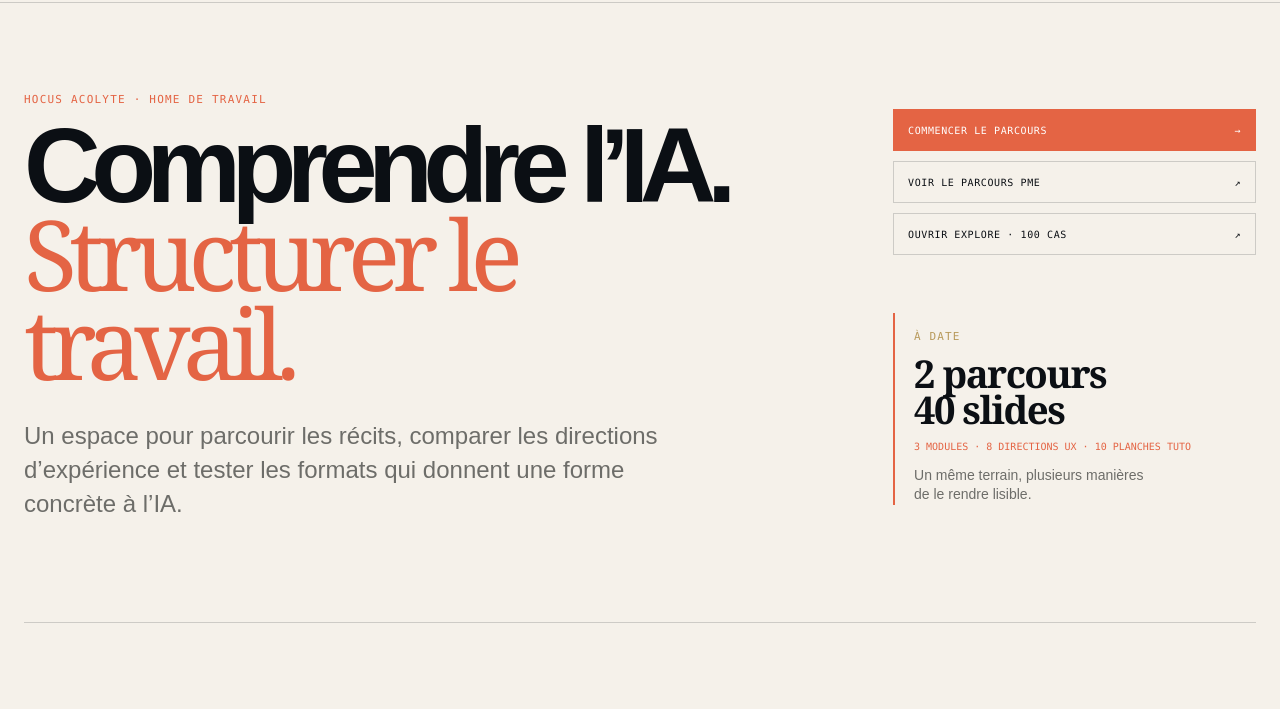
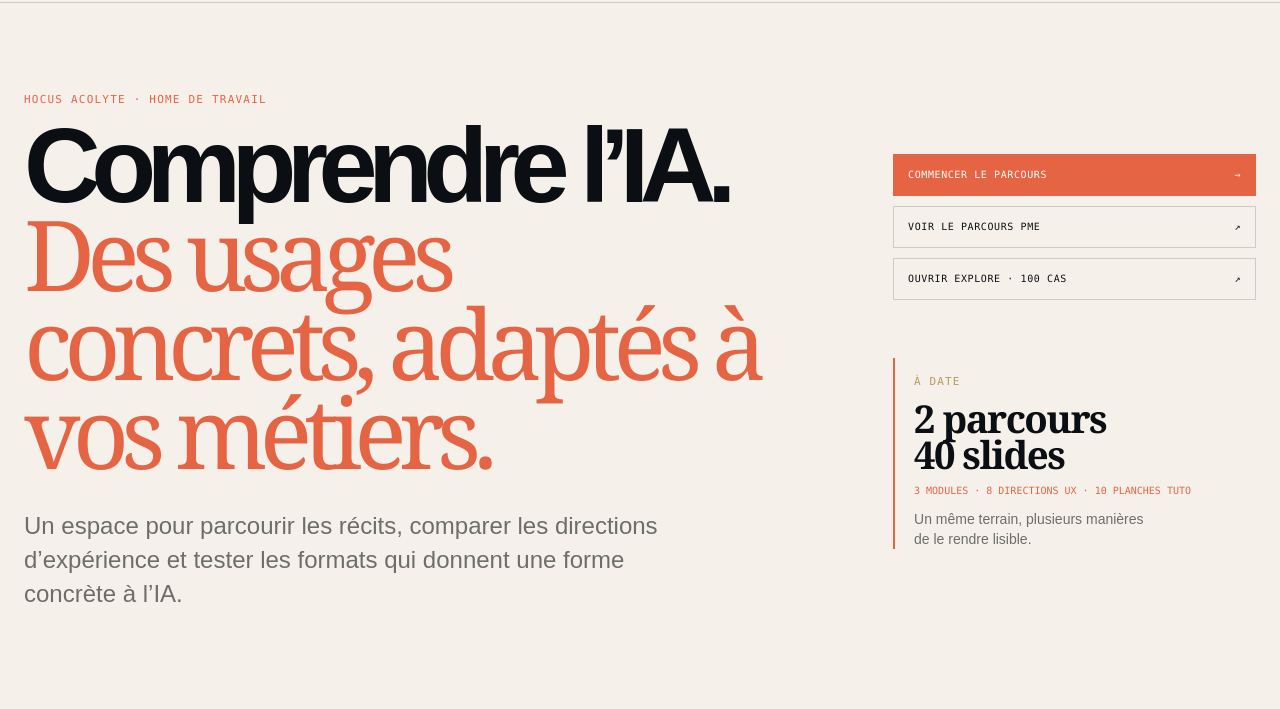
Before and after one commit to baptistepigaux-27/hocus-acolyte, a plain HTML site: page webapp/index.html in a window 1280 px wide. Shown: the part 73-782 px from the top of the page. Drawn offline with Linux system fonts and the light colour scheme.

Commit message:
copy: make home claim more pragmatic

```diff
--- a/webapp/index.html
+++ b/webapp/index.html
@@ -117,7 +117,7 @@
         <section class="home-hero" aria-labelledby="home-title">
           <div class="home-hero-copy">
             <p class="home-kicker">HOCUS ACOLYTE · HOME DE TRAVAIL</p>
-            <h1 id="home-title">Comprendre l’IA.<br><em>Structurer le travail.</em></h1>
+            <h1 id="home-title">Comprendre l’IA.<br><em>Des usages concrets, adaptés à vos métiers.</em></h1>
             <p class="home-lead">Un espace pour parcourir les récits, comparer les directions d’expérience et tester les formats qui donnent une forme concrète à l’IA.</p>
           </div>
           <div class="home-hero-side">
```
